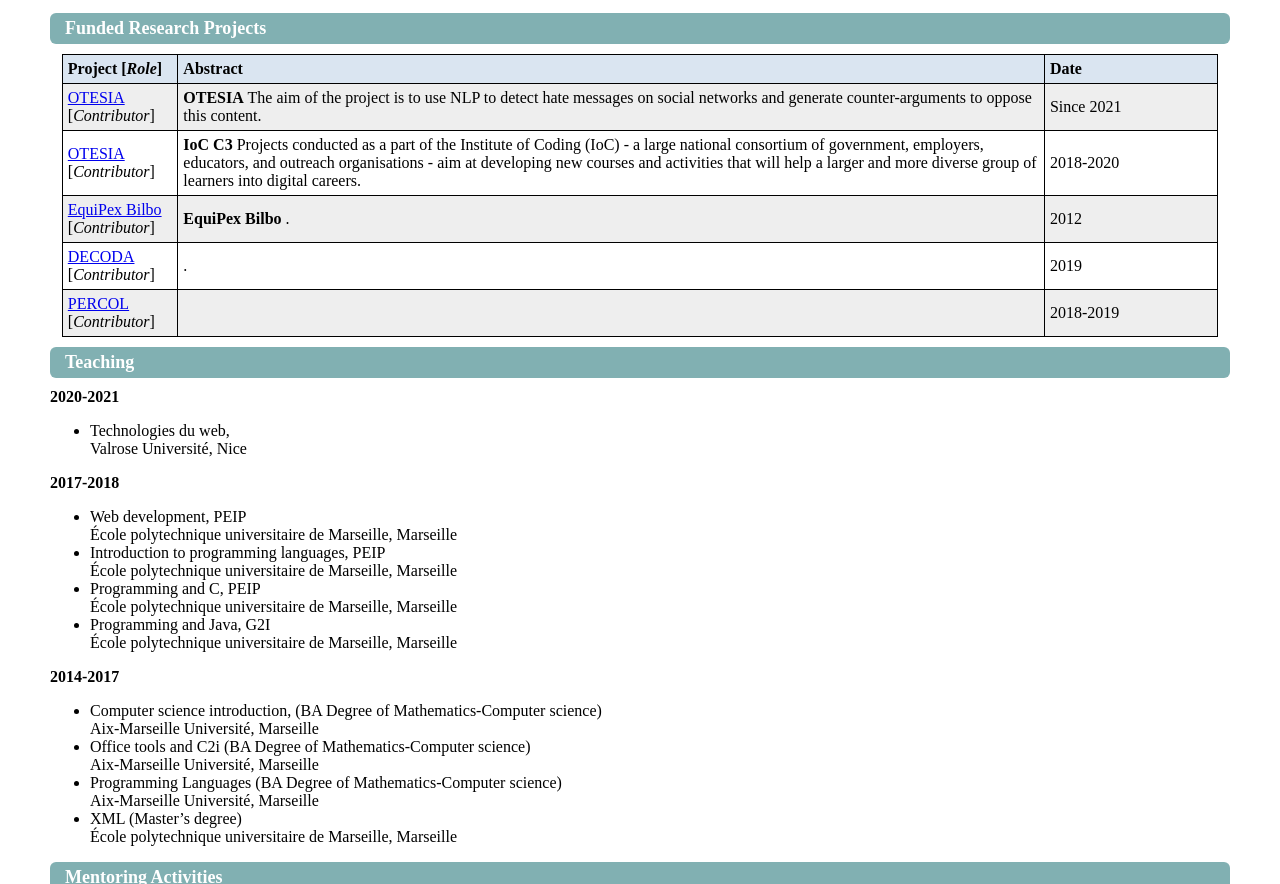
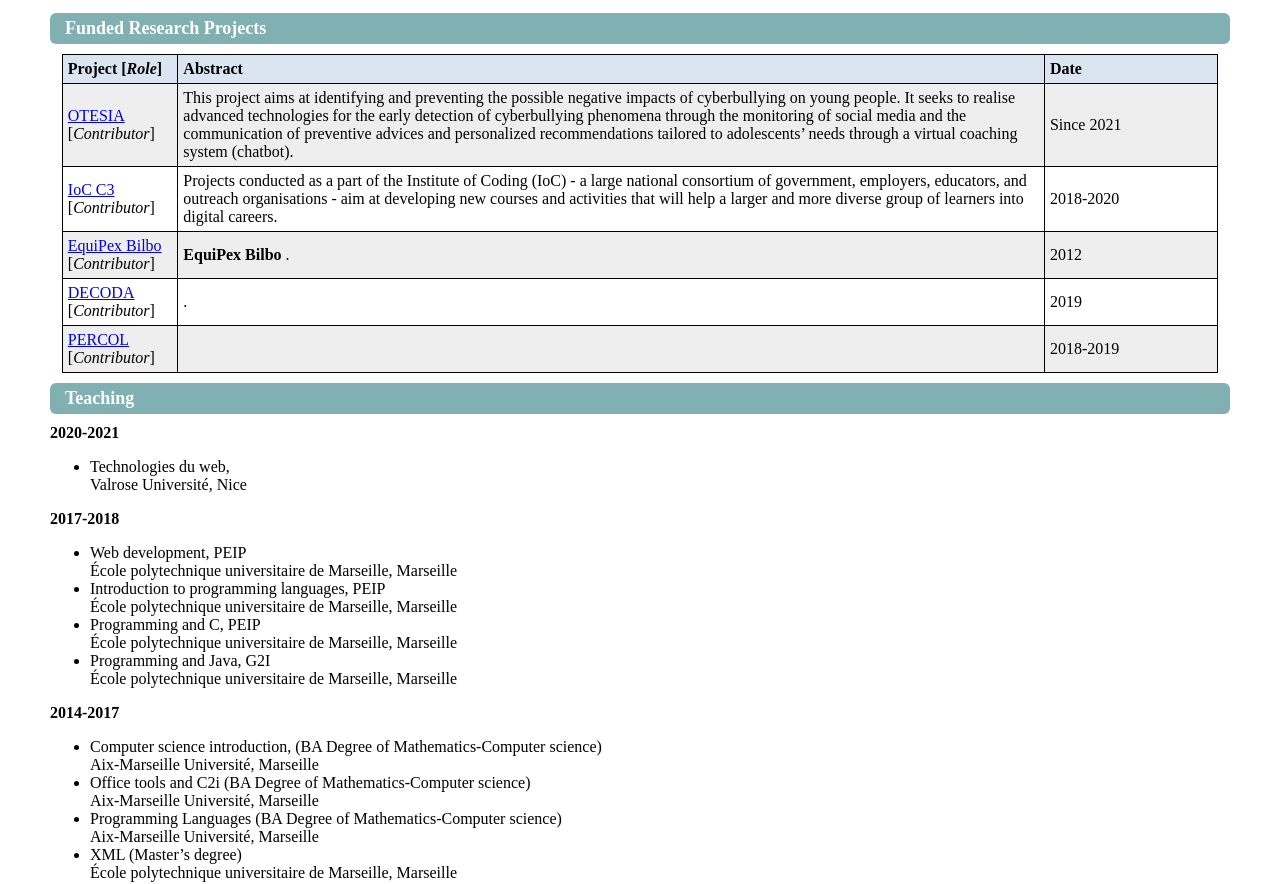
Before and after one commit to aollagnier/aollagnier.github.ioV1, a plain HTML site: page index.html in a window 1280 px wide. Shown: the part 1620-2504 px from the top of the page. Drawn offline with nearby package versions, Linux system fonts and the light colour scheme; no server answers.

Commit message:
First commit

```diff
--- a/index.html
+++ b/index.html
@@ -367,12 +367,12 @@ one of the main components of digital tools developed in the OpenEdition Lab.
       </tr>
       <tr>
 	<td><a href="https://otesia.eu/impact-ia-cyberviolence/">OTESIA</a><br>[<i>Contributor</i>]</td>
-	<td><b>OTESIA</b> The aim of the project is to use NLP to detect hate messages on social networks and generate counter-arguments to oppose this content.</td>
+	<td> This project aims at identifying and preventing the possible negative impacts of cyberbullying on young people. It seeks to realise advanced technologies for the early detection of cyberbullying phenomena through the monitoring of social media and the communication of preventive advices and personalized recommendations tailored to adolescents’ needs through a virtual coaching system (chatbot).</td>
 	<td>Since 2021</td>
       </tr>
       <tr>
-        <td><a href="https://otesia.eu/impact-ia-cyberviolence/">OTESIA</a><br>[<i>Contributor</i>]</td>
-        <td><b>IoC C3</b> Projects conducted as a part of the Institute of Coding (IoC) - a large national consortium of government, employers, educators, and outreach organisations - aim at developing new courses and activities that will help a larger and more diverse group of learners into digital careers. </td>
+        <td><a href="https://otesia.eu/impact-ia-cyberviolence/">IoC C3</a><br>[<i>Contributor</i>]</td>
+        <td>Projects conducted as a part of the Institute of Coding (IoC) - a large national consortium of government, employers, educators, and outreach organisations - aim at developing new courses and activities that will help a larger and more diverse group of learners into digital careers. </td>
         <td>2018-2020</td>
       </tr>
       <tr>
```
